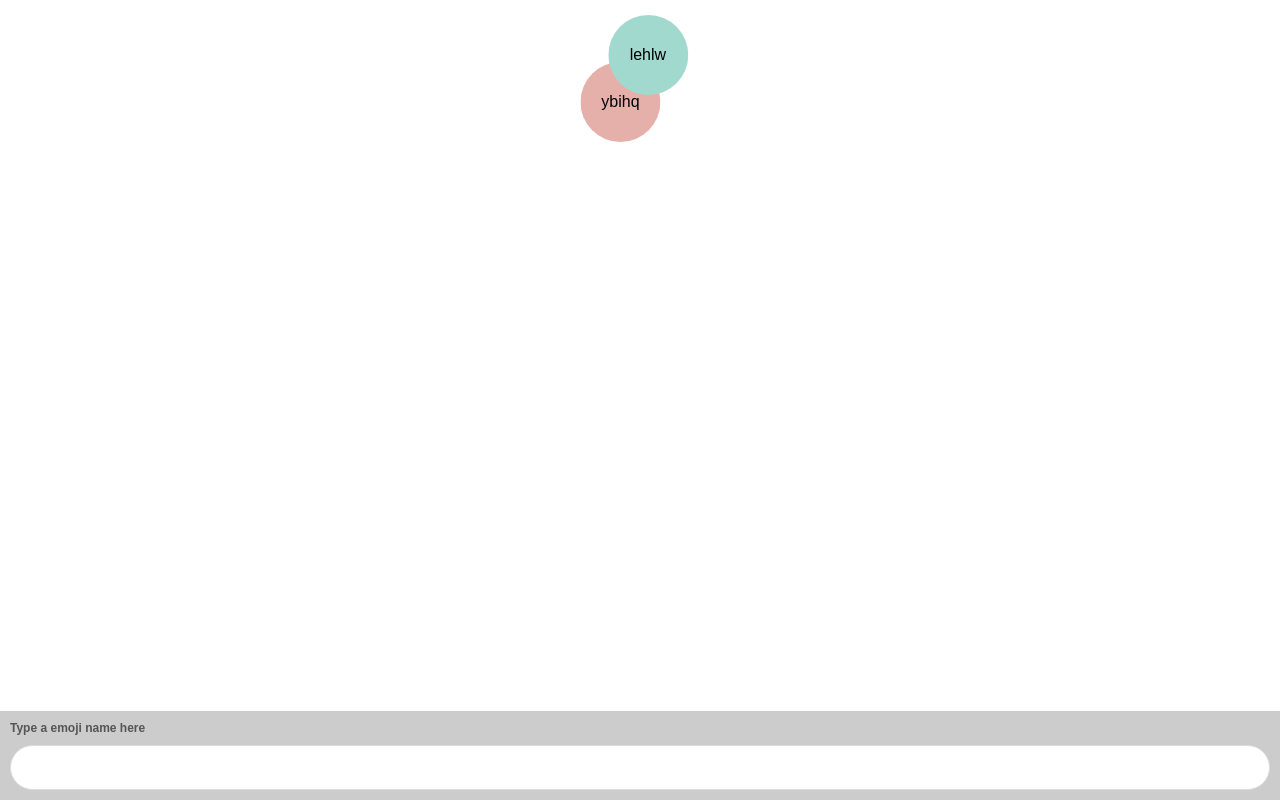
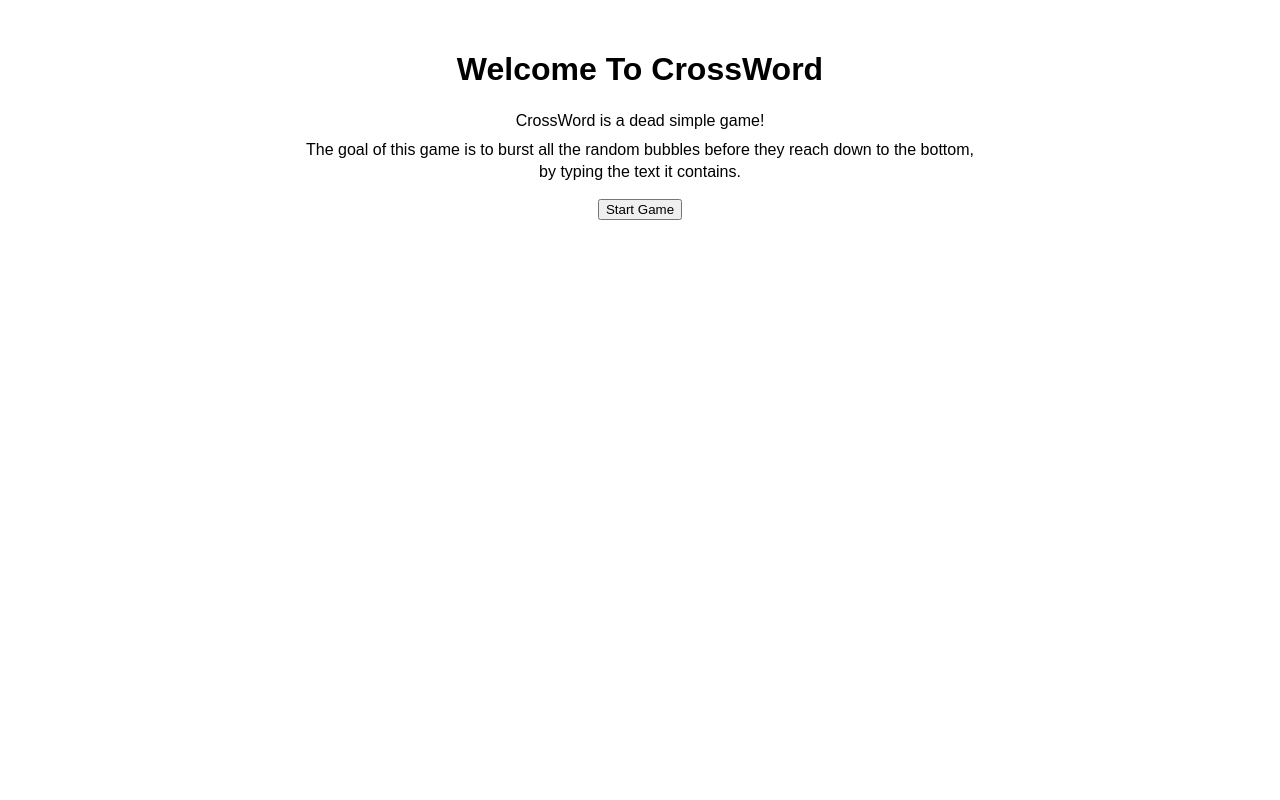
Before and after one commit to rakibtg/Cross-Word-Game, a React app: page / in a window 1280 px wide. Built offline with nearby package versions, Linux system fonts and the light colour scheme.

Commit message:
commiting the game

```diff
--- a/public/index.html
+++ b/public/index.html
@@ -19,7 +19,7 @@
       work correctly both with client-side routing and a non-root public URL.
       Learn how to configure a non-root public URL by running `npm run build`.
     -->
-    <title>React App</title>
+    <title>Cross Word Game</title>
   </head>
   <body>
     <noscript>
--- a/src/components/board/BoardComponent.js
+++ b/src/components/board/BoardComponent.js
@@ -23,7 +23,7 @@ class BoardComponent extends Component {
   }
 
   makeObject() {
-    if( this.state.totalObject < 5 ) {
+    if( this.state.totalObject < 10 ) {
       let objectName = this.generateObjectName( 5 )
       const oldStateOfObject = this.state.objectComponents
       let newObj = oldStateOfObject
@@ -85,6 +85,14 @@ class BoardComponent extends Component {
     }
   }
 
+  restartGame() {
+    this.setState( {
+      objectComponents: {},
+      totalObject: 0,
+      typedObjectName: '',
+    } )
+  }
+
   render() {
     return (
       <div className="BoardComponent">
@@ -94,6 +102,7 @@ class BoardComponent extends Component {
         <TextBoxComponent
           destroyObjectOnMatch = { this.destroyObjectOnMatch.bind( this ) }
           value={ this.state.typedObjectName }
+          restart = { this.restartGame.bind( this ) }
         />
       </div>
     )
--- a/src/components/board/textBox/TextBoxComponent.css
+++ b/src/components/board/textBox/TextBoxComponent.css
@@ -3,14 +3,14 @@ div.TextBoxComponent {
   bottom: 0;
   left: 0;
   right: 0;
-  background-color: #ccc;
+  background-color: #444;
   padding: 10px;
 }
 
 div.instruction {
   font-size: 12px;
   font-weight: bold;
-  color: #555;
+  color: #fff;
   padding-bottom: 10px;
 }
 
--- a/src/components/board/textBox/TextBoxComponent.js
+++ b/src/components/board/textBox/TextBoxComponent.js
@@ -6,7 +6,20 @@ class TextBoxComponent extends Component {
   render() {
     return (
       <div className="TextBoxComponent">
-        <div className="instruction">Type a emoji name here</div>
+        <div className="instruction"
+          style={{
+            textAlign: 'center',
+          }}>
+          Destroy a bubble by typing its name!
+          <button
+            style={{
+              marginLeft: 15,
+            }}
+            onClick={() => {
+              this.props.restart()
+            }}
+          >Re-start Game</button>
+        </div>
         <div className="inputOuter">
           <input type="text"
             onChange = {(val)=>{
@@ -14,6 +27,7 @@ class TextBoxComponent extends Component {
             }}
             value = { this.props.value }
             className="emoji_field"
+            placeholder="Type a bubble name here to destry the bubble"
           />
         </div>
       </div>
--- a/src/components/board/wordEmojis/WordEmojiComponent.css
+++ b/src/components/board/wordEmojis/WordEmojiComponent.css
@@ -16,6 +16,7 @@ div.WordEmojiComponent {
   animation-iteration-count: infinite;
   animation-name: confuse_them;
   position: absolute;
+  border: 2px solid #666;
 }
 
 @keyframes confuse_them {
--- a/src/components/routes/Routes.js
+++ b/src/components/routes/Routes.js
@@ -8,7 +8,7 @@ class Routes extends Component {
   constructor( props ) {
     super( props )
     this.state = {
-      currentComponent: 'BoardComponent'
+      currentComponent: 'WelcomeComponent'
     }
   }
 
--- a/src/components/welcome/WelcomeComponent.js
+++ b/src/components/welcome/WelcomeComponent.js
@@ -11,11 +11,15 @@ class WelcomeComponent extends Component {
 
     return (
       <div className="WelcomeComponent">
-        <h1>Welcome guys</h1>
+        <h1>Welcome To CrossWord</h1>
+        <p style={{lineHeight: '22px'}}>
+          <div style={{paddingBottom: 7}}>CrossWord is a dead simple game!</div>
+          The goal of this game is to burst all the random bubbles before they reach down to the bottom, <br/>by typing the text it contains.
+        </p>
         <button
           onClick={ this.startGame.bind( this ) }
         >
-          Play
+          Start Game
         </button>
       </div>
     )
```
